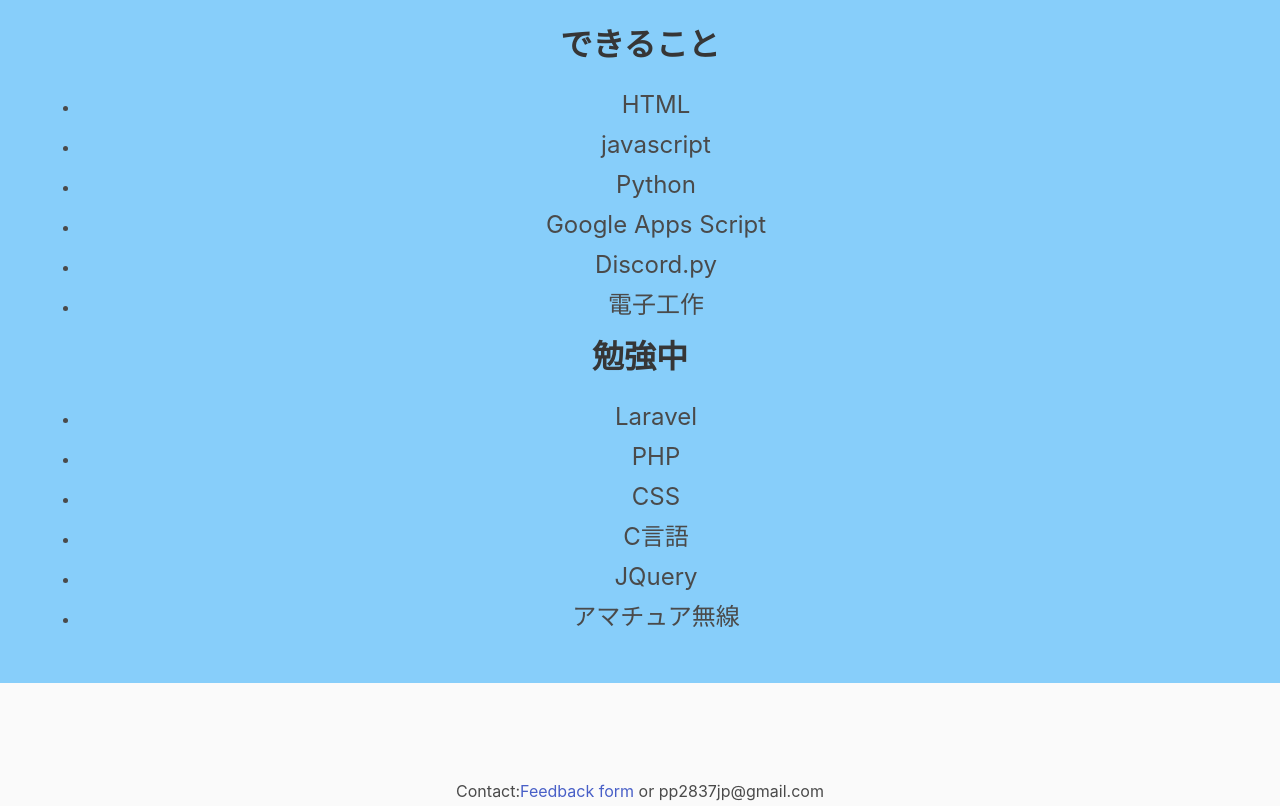
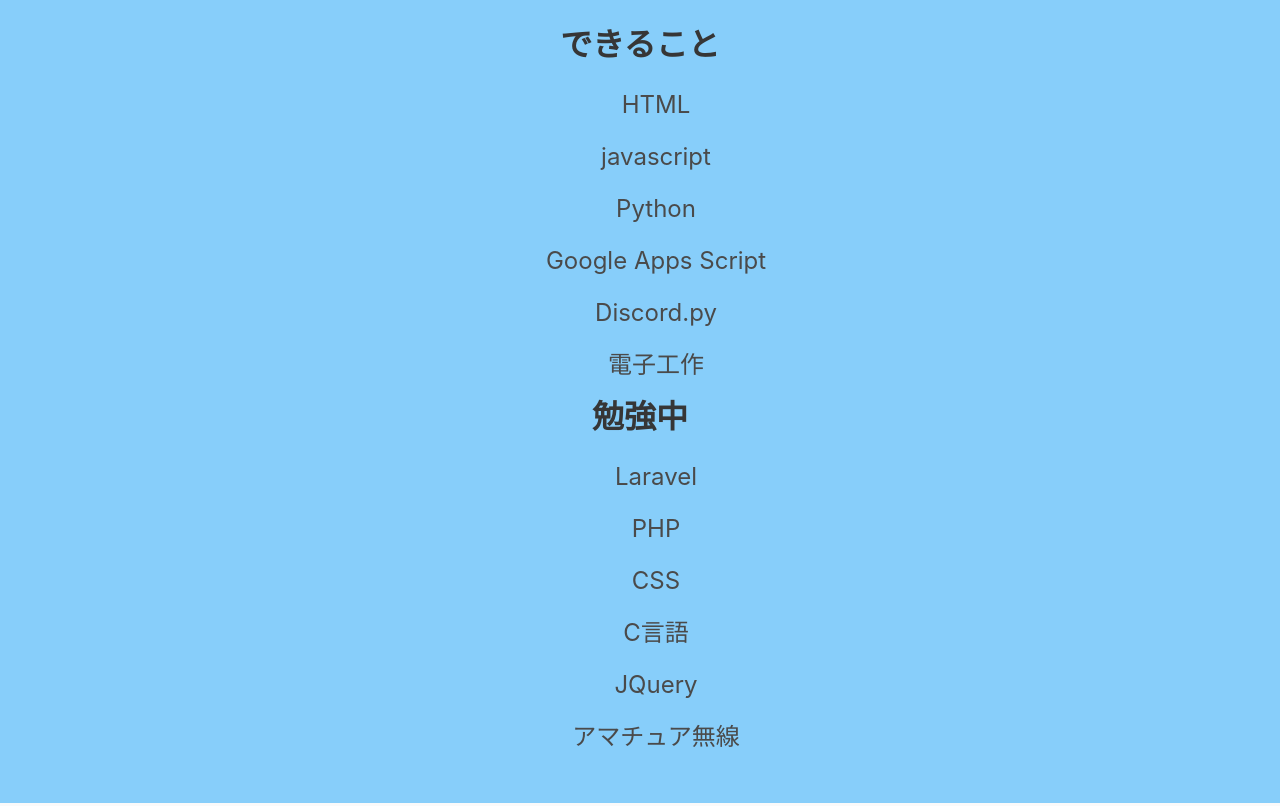
Before and after one commit to tentoumushi-jp/tentoumushi-jp.github.io, a plain HTML site: page index.html in a window 1280 px wide. Shown: the part 1801-2607 px from the top of the page. Drawn offline with nearby package versions, Linux system fonts and the light colour scheme.

Commit message:
Update index.html

```diff
--- a/index.html
+++ b/index.html
@@ -65,21 +65,21 @@
     <div class="content" align="center">
       <h5 class="title"><font size="6">できること</font></h5>
       <ul>
-        <li><font size="5">HTML</font></li>
-        <li><font size="5">javascript</font></li>
-        <li><font size="5">Python</font></li>
-        <li><font size="5">Google Apps Script</font></li>
-        <li><font size="5">Discord.py</font></li>
-        <li><font size="5">電子工作</font></li>
+        <p><font size="5">HTML</font></p>
+        <p><font size="5">javascript</font></p>
+        <p><font size="5">Python</font></li>
+        <p><font size="5">Google Apps Script</font></p>
+        <p><font size="5">Discord.py</font></p>
+        <p><font size="5">電子工作</font></p>
       </ul>
       <h5 class="title"><font size="6">勉強中</font></h5>
       <ul>
-        <li><font size="5">Laravel</font></li>
-        <li><font size="5">PHP</font></li>
-        <li><font size="5">CSS</font></li>
-        <li><font size="5">C言語</font></li>
-        <li><font size="5">JQuery</font></li>
-        <li><font size="5">アマチュア無線</font></li>
+        <p><font size="5">Laravel</font></p>
+        <p><font size="5">PHP</font></p>
+        <p><font size="5">CSS</font></p>
+        <p><font size="5">C言語</font></p>
+        <p><font size="5">JQuery</font></p>
+        <p><font size="5">アマチュア無線</font></p>
       </ul>
     </div>
   </section>
```
